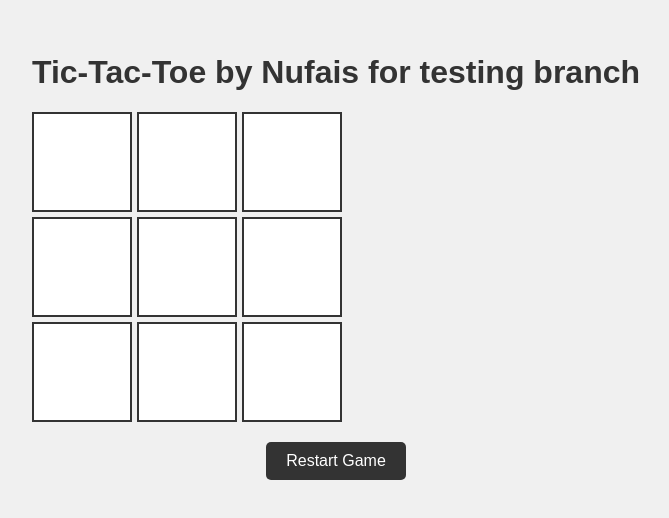
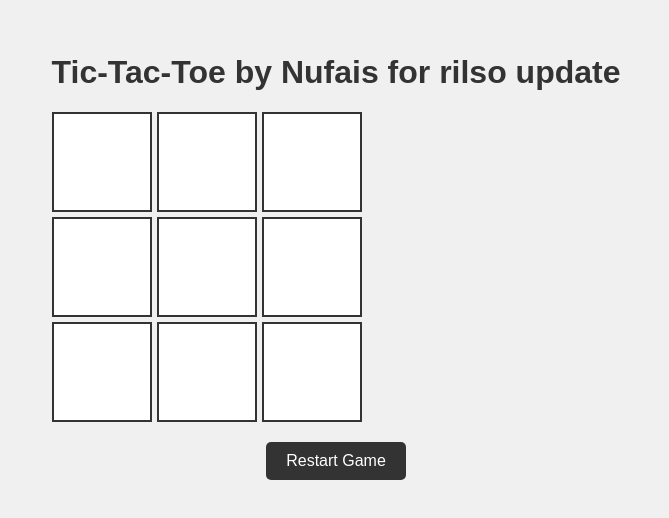
Before and after one commit to muhammednufais/tic-tac-toes, a plain HTML site: page index.html in a window 1280 px wide. Shown: the part 144-662 px from the top of the page, without its empty margins (304-973 px from the left). Drawn offline with Linux system fonts and the light colour scheme.

Commit message:
Update index.html
update to change the issue https://github.com/chimmykk/tic-tac-toe/issues/2

```diff
--- a/index.html
+++ b/index.html
@@ -9,7 +9,7 @@
 </head>
 <body>
     <div class="game-container">
-        <h1>Tic-Tac-Toe by Nufais for testing branch</h1>
+        <h1>Tic-Tac-Toe by Nufais for rilso update</h1>
         <div class="game-status" id="gameStatus"></div>
         <div class="grid" id="grid">
             <div class="cell" data-index="0"></div>
```
